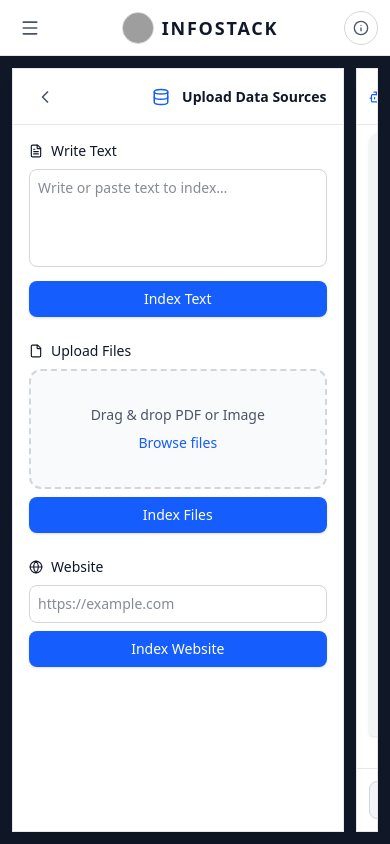
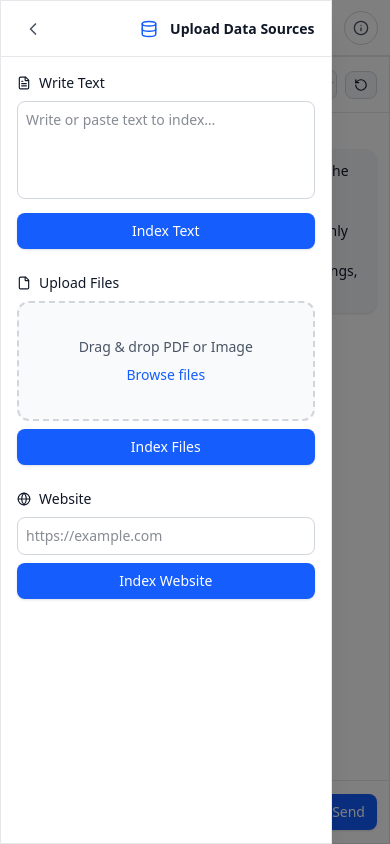
Before and after one commit to Manthan077/InfoStack, a React (Vite) app in the folder frontend/: page / in a window 390 px wide. Both pictures are taken after a click on the button 30 px from the left and 27 px from the top of the page. Built offline with nearby package versions, Linux system fonts and the light colour scheme; grey boxes are pictures that could not be loaded.

Commit message:
Implement responsive sidebar with mobile overlay and toggle functionality

```diff
--- a/frontend/src/pages/Home.jsx
+++ b/frontend/src/pages/Home.jsx
@@ -1,16 +1,44 @@
 import Navbar from "../components/Navbar";
 import Sidebar from "../components/Sidebar";
 import ChatBox from "../components/ChatBox";
+import { useState, useEffect } from "react";
 
 export default function Home() {
+  const [sidebarOpen, setSidebarOpen] = useState(false);
+
+  useEffect(() => {
+    const handleResize = () => {
+      if (window.innerWidth >= 768) {
+        setSidebarOpen(false);
+      }
+    };
+
+    window.addEventListener('resize', handleResize);
+    return () => window.removeEventListener('resize', handleResize);
+  }, []);
+
   return (
-    <div className="h-screen flex flex-col bg-gray-950 text-gray-100">
-      {/* Navbar */}
-      <Navbar />
+    <div className="h-screen flex flex-col bg-gray-50 dark:bg-gray-950 text-gray-900 dark:text-gray-100">
+      <Navbar onMenuClick={() => setSidebarOpen(!sidebarOpen)} />
 
-      {/* Main Layout */}
-      <div className="flex flex-1 overflow-hidden gap-3 p-3 bg-gray-900">
-        <Sidebar />
+      <div className="flex flex-1 overflow-hidden gap-0 md:gap-3 md:p-3 bg-gray-100 dark:bg-gray-900">
+        {/* Mobile overlay */}
+        {sidebarOpen && (
+          <div
+            className="fixed inset-0 bg-black/50 z-20 md:hidden"
+            onClick={() => setSidebarOpen(false)}
+          />
+        )}
+
+        {/* Sidebar */}
+        <div className={`
+          fixed md:relative inset-y-0 left-0 z-30 md:z-0
+          transform transition-transform duration-300 md:transform-none
+          ${sidebarOpen ? 'translate-x-0' : '-translate-x-full md:translate-x-0'}
+        `}>
+          <Sidebar onClose={() => setSidebarOpen(false)} />
+        </div>
+
         <div className="flex-1 overflow-hidden">
           <ChatBox />
         </div>
```
